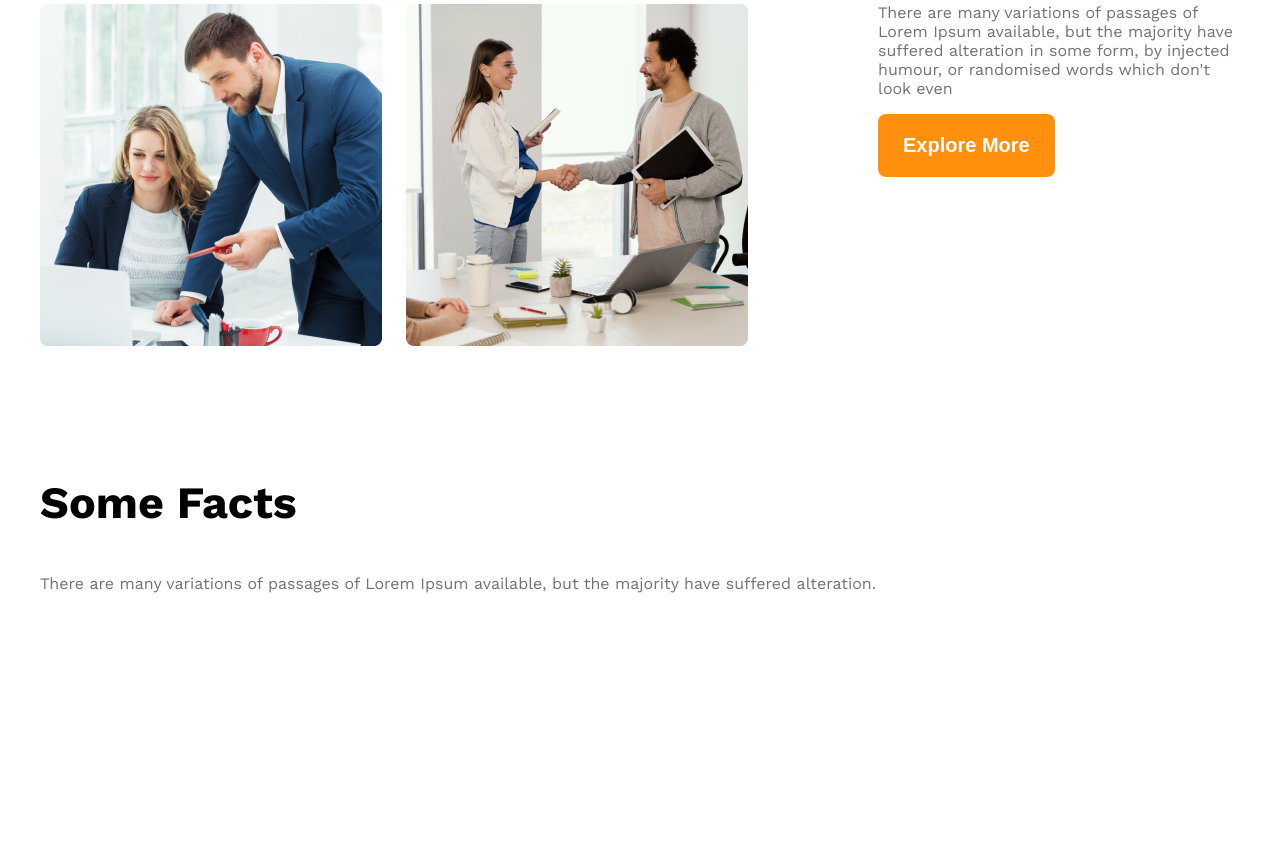
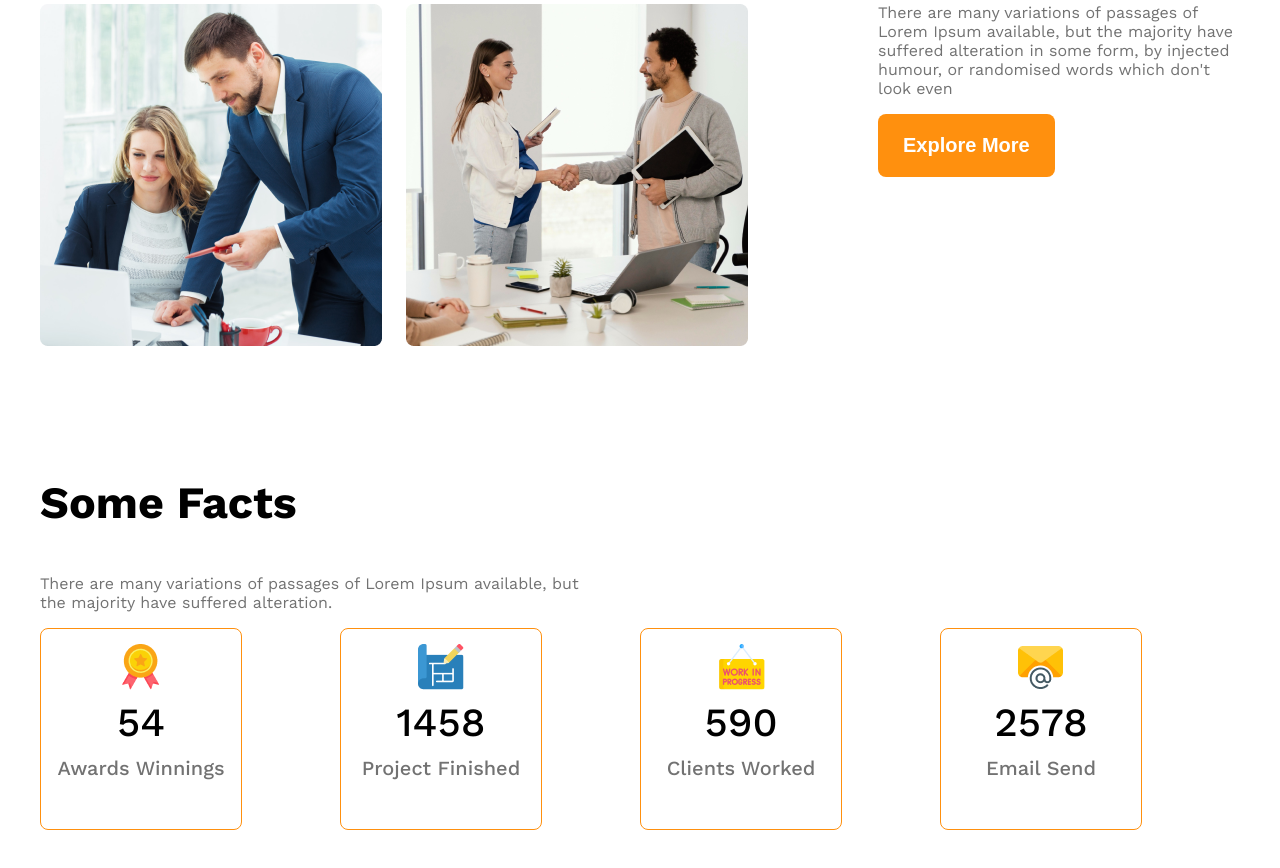
Before and after one commit to Parves2000/g3-architects-website, a plain HTML site: page index.html in a window 1280 px wide. Shown: the part 1645-2513 px from the top of the page. Drawn offline with nearby package versions, Linux system fonts and the light colour scheme.

Commit message:
added the some facts section

```diff
--- a/index.html
+++ b/index.html
@@ -46,28 +46,36 @@
         <!-- feature will enjoy -->
          <section>
             <h3 class="section-title">Some Facts</h3>
-            <p class="text-light-gray">There are many variations of passages of Lorem Ipsum available, but the majority have suffered alteration.</p>
+            <p class="text-light-gray fact-description">There are many variations of passages of Lorem Ipsum available, but the majority have suffered alteration.</p>
             <div class="facts-container">
-                <!-- .fact*4>img.fact-icon+h4.fact-number+h5.fact-name -->
-                 <div class="fact">
-                    <img src="" alt="" class="fact-icon">
-                    <h4 class="fact-number"></h4>
-                    <h5 class="fact-name"></h5>
+                <!-- .fact-card*4>img.fact-icon+h4.fact-number+h5.fact-name -->
+                 <div class="fact-card display-flex">
+                    <div>
+                    <img src="images/icons/ribon.png" alt="" class="fact-icon">
+                    <h4 class="fact-number">54</h4>
+                    <h5 class="fact-name">Awards Winnings</h5>
+                    </div>
                  </div>
-                 <div class="fact">
-                    <img src="" alt="" class="fact-icon">
-                    <h4 class="fact-number"></h4>
-                    <h5 class="fact-name"></h5>
+                 <div class="fact-card display-flex">
+                    <div>
+                    <img src="images/icons/projects.png" alt="" class="fact-icon">
+                    <h4 class="fact-number">1458</h4>
+                    <h5 class="fact-name">Project Finished</h5>
+                    </div>
                  </div>
-                 <div class="fact">
-                    <img src="" alt="" class="fact-icon">
-                    <h4 class="fact-number"></h4>
-                    <h5 class="fact-name"></h5>
+                 <div class="fact-card display-flex">
+                    <div>
+                    <img src="images/icons/customers.png" alt="" class="fact-icon">
+                    <h4 class="fact-number">590</h4>
+                    <h5 class="fact-name">Clients Worked</h5>
+                    </div>
                  </div>
-                 <div class="fact">
-                    <img src="" alt="" class="fact-icon">
-                    <h4 class="fact-number"></h4>
-                    <h5 class="fact-name"></h5>
+                 <div class="fact-card display-flex">
+                    <div>
+                    <img src="images/icons/email.png" alt="" class="fact-icon">
+                    <h4 class="fact-number">2578</h4>
+                    <h5 class="fact-name">Email Send</h5>
+                    </div>
                  </div>
             </div>
          </section>
--- a/styles/architects.css
+++ b/styles/architects.css
@@ -98,6 +98,36 @@ main > section{
 #quick-list{
     font-weight: 500;
 }
+/* some facts related */
+.facts-container{
+    display: grid;
+    grid-template-columns: repeat(4, 1fr);
+}
+.fact-card{
+    border: 1px solid #FF900E;
+    width: 200px;
+    height: 200px;
+    border-radius: 8px;
+    text-align: center;
+    justify-content: center;
+    align-items: center;
+}
+.fact-number{
+    font-size: 2.5rem;
+    font-weight: 500;
+    margin-top: 5px;
+    margin-bottom: 10px;
+}
+.fact-name{
+    font-size: 1.25rem;
+    font-weight: 500;
+    margin-top: 5px;
+    color: #727272;
+}
+.fact-description{
+    max-width: 540px;
+}
+
 /* responsive media query */
 @media screen and (max-width: 576px){
     .navbar,
```
